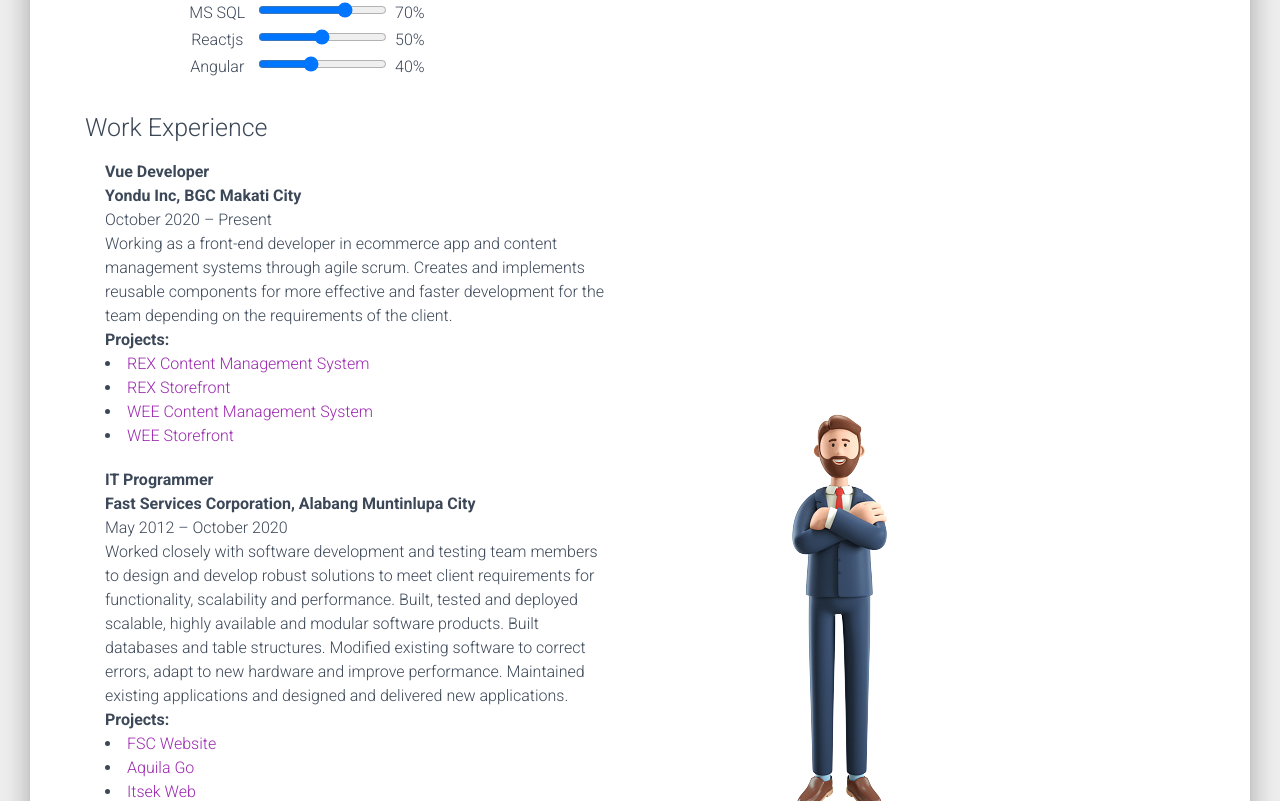
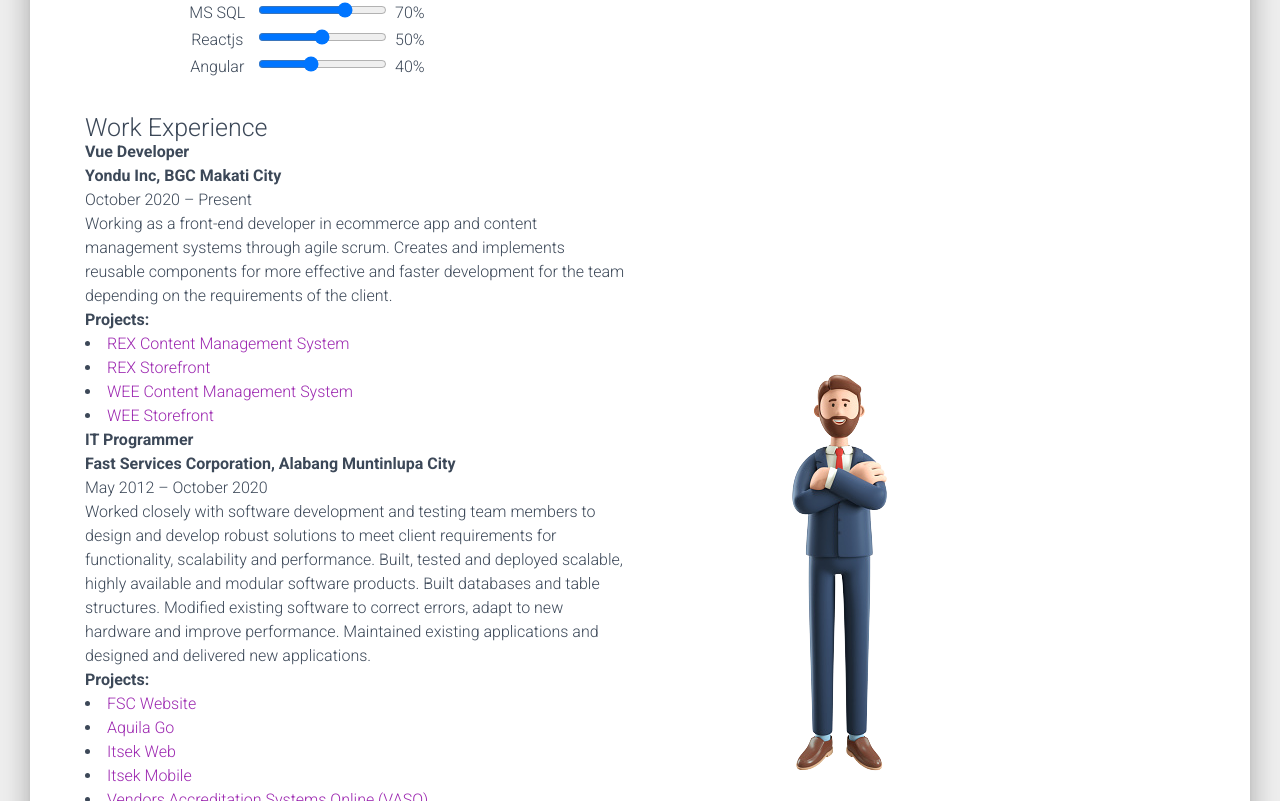
Before and after one commit to riz1103/My-Portfolio, a Vue app: page /profile in a window 1280 px wide. Shown: the part 1199-2000 px from the top of the page. Built offline with nearby package versions, Linux system fonts and the light colour scheme.

Commit message:
Update experience.vue

```diff
--- a/src/views/components/modules/profile/experience.vue
+++ b/src/views/components/modules/profile/experience.vue
@@ -89,9 +89,9 @@
 }
 </script>
 <style scoped>
-.itemized{
+/* .itemized{
     margin:20px;
-}
+} */
 .my-wrapper{
     margin-top:-30px;
 }
```
